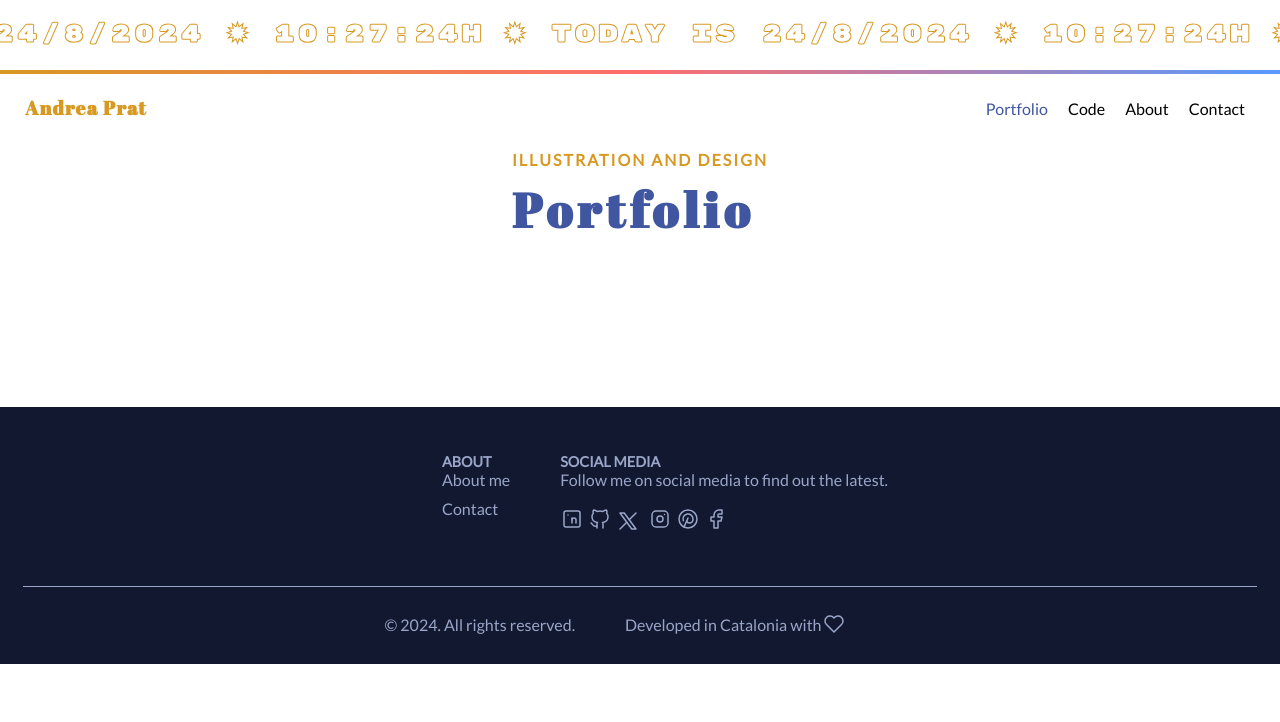
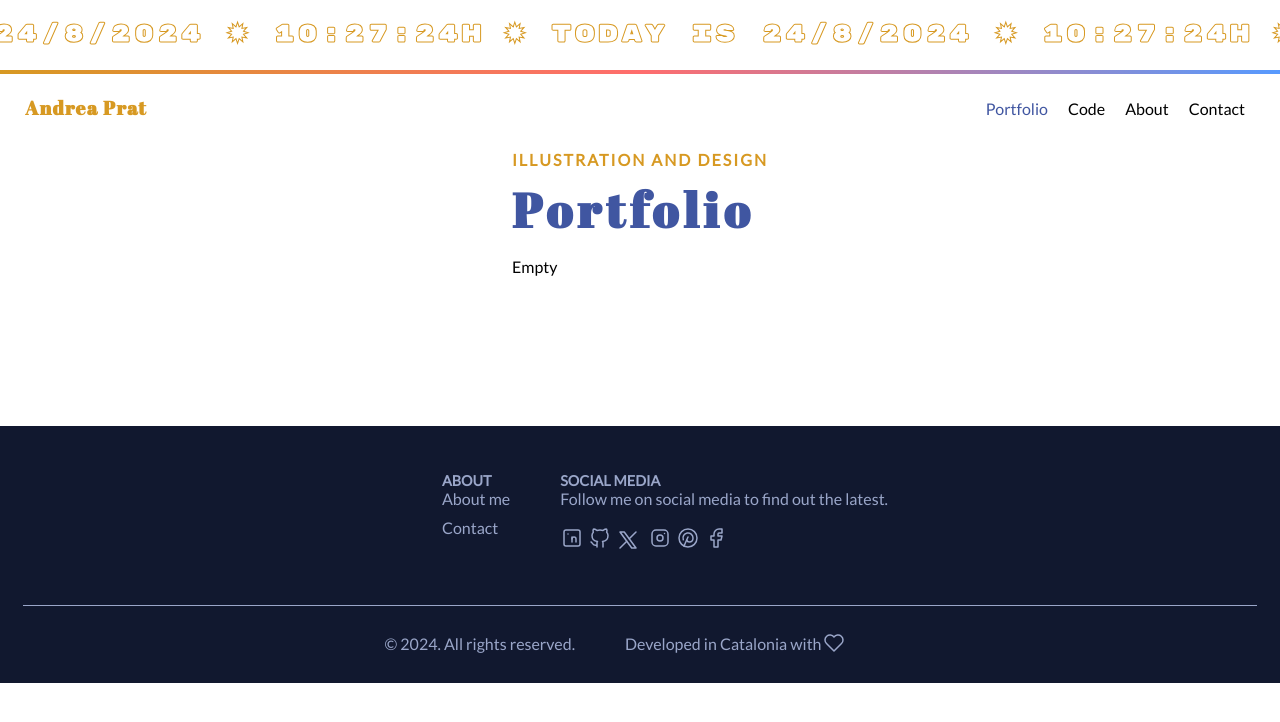
Before and after one commit to AndPrat/andreaprat, a React (Vite) app: page /portfolio in a window 1280 px wide. Shown: the top 722 px of the page. Built offline with nearby package versions, Linux system fonts and the light colour scheme.

Commit message:
Refactor projects and portfolioProjects useEffect

```diff
--- a/src/pages/PortfolioPage/PortfolioPage.tsx
+++ b/src/pages/PortfolioPage/PortfolioPage.tsx
@@ -4,9 +4,10 @@ import PortfolioList from "../../components/PortfolioList/PortfolioList";
 import { useAppDispatch, useAppSelector } from "../../store";
 import { useEffect } from "react";
 import { loadPortfolioProjectsActionCreator } from "../../store/portfolioProjects/portfolioProjectsSlice";
+import portfolioProjects from "../../dataPortfolio/dataPortfolio";
 
 const PorfolioPage = (): React.ReactElement => {
-  const portfolioProjects = useAppSelector(
+  const projectsPorfolioProjects = useAppSelector(
     (state) => state.portfolioProjectsState.portfolioProjects,
   );
 
@@ -14,11 +15,12 @@ const PorfolioPage = (): React.ReactElement => {
 
   useEffect(() => {
     (async () => {
-      if (portfolioProjects) {
-        dispatch(loadPortfolioProjectsActionCreator(portfolioProjects));
+      const projects = portfolioProjects;
+      if (projects) {
+        dispatch(loadPortfolioProjectsActionCreator(projects));
       }
     })();
-  }, [dispatch, portfolioProjects]);
+  }, [dispatch]);
 
   return (
     <>
@@ -32,7 +34,7 @@ const PorfolioPage = (): React.ReactElement => {
           <div className="portfolio-page__block">
             <h2 className="portfolio-page__title">Illustration and Design</h2>
             <h3 className="portfolio-page__title-secction">Portfolio</h3>
-            <PortfolioList />
+            {projectsPorfolioProjects.length > 0 ? <PortfolioList /> : "Empty"}
           </div>
         </div>
       </div>
```
